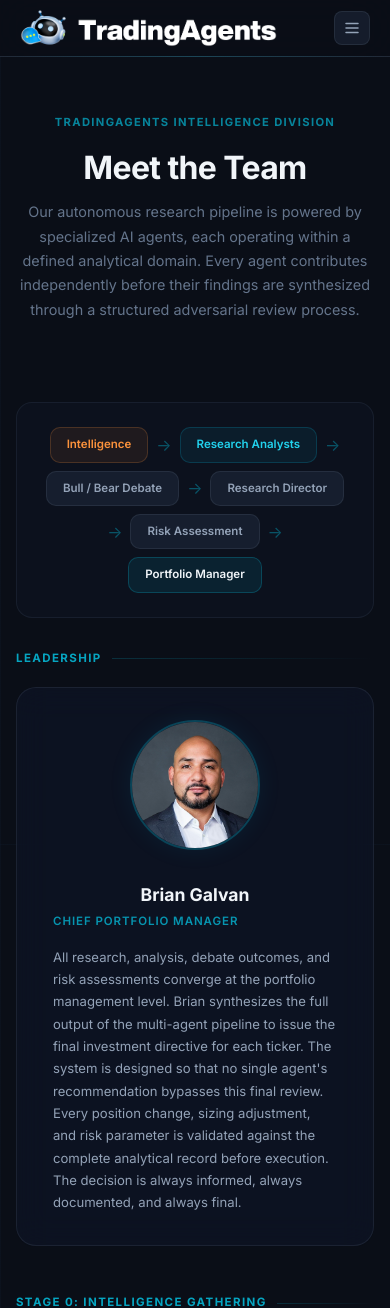
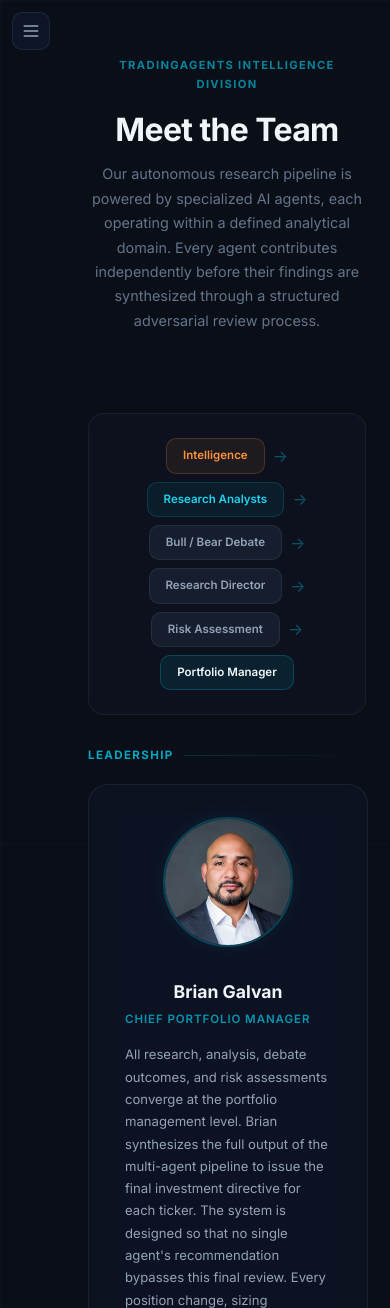
Before and after one commit to bgalvan1277/tradingagents-dashboard, a FastAPI app: template app/templates/about.html in a window 390 px wide. Shown: the top 1308 px of the page. Run offline with FastAPI, Linux system fonts and the light colour scheme; the template is opened without the code that fills it, so the values that code supplies are empty; some libraries are stand-ins or nearby versions.

Commit message:
Replace top nav with collapsible sidebar: icons-only at 64px, expands to 220px on hover, mobile overlay

```diff
--- a/app/templates/base.html
+++ b/app/templates/base.html
@@ -170,92 +170,128 @@
 </head>
 <body class="min-h-screen grid-bg">
 
-    <!-- Navigation -->
+    <!-- Sidebar -->
     {% if not hide_nav %}
-    <nav class="sticky top-0 z-50 bg-surface-900/90 backdrop-blur-xl" style="border-bottom:1px solid rgba(71,85,105,.4)">
-        <div style="background:linear-gradient(90deg,transparent,rgba(6,182,212,.2),transparent);height:1px;position:absolute;bottom:-1px;left:0;right:0"></div>
-        <div class="px-5 sm:px-8">
-            <div class="flex items-center justify-between h-14">
-                <!-- Left: Logo + nav links -->
-                <div class="flex items-center gap-6">
-                    <a href="/" class="flex items-center gap-2.5 group">
-                        <img src="/static/logo.png" alt="TradingAgents" style="height:38px;object-fit:contain">
+    <aside id="sidebar" class="sb">
+        <!-- Logo -->
+        <div class="sb-logo">
+            <a href="/"><img src="/static/logo.png" alt="TradingAgents" class="sb-logo-img"></a>
+        </div>
+
+        <!-- Nav Groups -->
+        <nav class="sb-nav">
+            <div class="sb-group-label"><span>Main</span></div>
+            <a href="/" class="sb-link {% if active_page == 'dashboard' %}sb-active{% endif %}">
+                <svg width="18" height="18" fill="none" stroke="currentColor" viewBox="0 0 24 24"><path stroke-linecap="round" stroke-linejoin="round" stroke-width="1.5" d="M3 12l2-2m0 0l7-7 7 7M5 10v10a1 1 0 001 1h3m10-11l2 2m-2-2v10a1 1 0 01-1 1h-3m-4 0a1 1 0 01-1-1v-4a1 1 0 011-1h2a1 1 0 011 1v4a1 1 0 01-1 1h-2z"/></svg>
+                <span>Dashboard</span>
+            </a>
+            <a href="/portfolio" class="sb-link {% if active_page == 'portfolio' %}sb-active{% endif %}">
+                <svg width="18" height="18" fill="none" stroke="currentColor" viewBox="0 0 24 24"><path stroke-linecap="round" stroke-linejoin="round" stroke-width="1.5" d="M13 7h8m0 0v8m0-8l-8 8-4-4-6 6"/></svg>
+                <span>Portfolio</span>
+            </a>
+            <a href="/watchlist" class="sb-link {% if active_page == 'watchlist' %}sb-active{% endif %}">
+                <svg width="18" height="18" fill="none" stroke="currentColor" viewBox="0 0 24 24"><path stroke-linecap="round" stroke-linejoin="round" stroke-width="1.5" d="M5 5a2 2 0 012-2h10a2 2 0 012 2v16l-7-3.5L5 21V5z"/></svg>
+                <span>Watchlist</span>
             </a>
 
-                    <div class="hidden sm:flex items-center gap-1" style="border-left:1px solid rgba(71,85,105,.3);padding-left:1rem;margin-left:.25rem">
-                        <a href="/" class="px-3 py-1.5 text-sm font-medium rounded-md transition-colors
-                            {% if active_page == 'dashboard' %}bg-cyan-500/10 text-cyan-400 border border-cyan-500/20{% else %}text-slate-400 hover:text-slate-200 hover:bg-surface-700{% endif %}">
-                            Dashboard
+            <div class="sb-group-label"><span>Research</span></div>
+            <a href="/run" class="sb-link {% if active_page == 'run' %}sb-active{% endif %}">
+                <svg width="18" height="18" fill="none" stroke="currentColor" viewBox="0 0 24 24"><path stroke-linecap="round" stroke-linejoin="round" stroke-width="1.5" d="M14.752 11.168l-3.197-2.132A1 1 0 0010 9.87v4.263a1 1 0 001.555.832l3.197-2.132a1 1 0 000-1.664z"/><path stroke-linecap="round" stroke-linejoin="round" stroke-width="1.5" d="M21 12a9 9 0 11-18 0 9 9 0 0118 0z"/></svg>
+                <span>Run Analysis</span>
             </a>
-                        <a href="/portfolio" class="px-3 py-1.5 text-sm font-medium rounded-md transition-colors
-                            {% if active_page == 'portfolio' %}bg-cyan-500/10 text-cyan-400 border border-cyan-500/20{% else %}text-slate-400 hover:text-slate-200 hover:bg-surface-700{% endif %}">
-                            Portfolio
+            <a href="/history" class="sb-link {% if active_page == 'history' %}sb-active{% endif %}">
+                <svg width="18" height="18" fill="none" stroke="currentColor" viewBox="0 0 24 24"><path stroke-linecap="round" stroke-linejoin="round" stroke-width="1.5" d="M12 8v4l3 3m6-3a9 9 0 11-18 0 9 9 0 0118 0z"/></svg>
+                <span>History</span>
             </a>
-                        <a href="/about" class="px-3 py-1.5 text-sm font-medium rounded-md transition-colors
-                            {% if active_page == 'about' %}bg-cyan-500/10 text-cyan-400 border border-cyan-500/20{% else %}text-slate-400 hover:text-slate-200 hover:bg-surface-700{% endif %}">
-                            About Us
+            <a href="/intelligence" class="sb-link {% if active_page == 'intelligence' %}sb-active{% endif %}">
+                <svg width="18" height="18" fill="none" stroke="currentColor" viewBox="0 0 24 24"><path stroke-linecap="round" stroke-linejoin="round" stroke-width="1.5" d="M9.663 17h4.673M12 3v1m6.364 1.636l-.707.707M21 12h-1M4 12H3m3.343-5.657l-.707-.707m2.828 9.9a5 5 0 117.072 0l-.548.547A3.374 3.374 0 0014 18.469V19a2 2 0 11-4 0v-.531c0-.895-.356-1.754-.988-2.386l-.548-.547z"/></svg>
+                <span>Intelligence</span>
             </a>
-                        <a href="/the-process" class="px-3 py-1.5 text-sm font-medium rounded-md transition-colors
-                            {% if active_page == 'process' %}bg-cyan-500/10 text-cyan-400 border border-cyan-500/20{% else %}text-slate-400 hover:text-slate-200 hover:bg-surface-700{% endif %}">
-                            The Process
+
+            <div class="sb-group-label"><span>Info</span></div>
+            <a href="/the-process" class="sb-link {% if active_page == 'process' %}sb-active{% endif %}">
+                <svg width="18" height="18" fill="none" stroke="currentColor" viewBox="0 0 24 24"><path stroke-linecap="round" stroke-linejoin="round" stroke-width="1.5" d="M19.428 15.428a2 2 0 00-1.022-.547l-2.387-.477a6 6 0 00-3.86.517l-.318.158a6 6 0 01-3.86.517L6.05 15.21a2 2 0 00-1.806.547M8 4h8l-1 1v5.172a2 2 0 00.586 1.414l5 5c1.26 1.26.367 3.414-1.415 3.414H4.828c-1.782 0-2.674-2.154-1.414-3.414l5-5A2 2 0 009 10.172V5L8 4z"/></svg>
+                <span>The Process</span>
             </a>
-                        <a href="/intelligence" class="px-3 py-1.5 text-sm font-medium rounded-md transition-colors
-                            {% if active_page == 'intelligence' %}bg-cyan-500/10 text-cyan-400 border border-cyan-500/20{% else %}text-slate-400 hover:text-slate-200 hover:bg-surface-700{% endif %}">
-                            Intelligence
+            <a href="/about" class="sb-link {% if active_page == 'about' %}sb-active{% endif %}">
+                <svg width="18" height="18" fill="none" stroke="currentColor" viewBox="0 0 24 24"><path stroke-linecap="round" stroke-linejoin="round" stroke-width="1.5" d="M17 20h5v-2a3 3 0 00-5.356-1.857M17 20H7m10 0v-2c0-.656-.126-1.283-.356-1.857M7 20H2v-2a3 3 0 015.356-1.857M7 20v-2c0-.656.126-1.283.356-1.857m0 0a5.002 5.002 0 019.288 0M15 7a3 3 0 11-6 0 3 3 0 016 0z"/></svg>
+                <span>About Us</span>
+            </a>
+            <a href="/status" class="sb-link {% if active_page == 'status' %}sb-active{% endif %}">
+                <svg width="18" height="18" fill="none" stroke="currentColor" viewBox="0 0 24 24"><path stroke-linecap="round" stroke-linejoin="round" stroke-width="1.5" d="M10.325 4.317c.426-1.756 2.924-1.756 3.35 0a1.724 1.724 0 002.573 1.066c1.543-.94 3.31.826 2.37 2.37a1.724 1.724 0 001.066 2.573c1.756.426 1.756 2.924 0 3.35a1.724 1.724 0 00-1.066 2.573c.94 1.543-.826 3.31-2.37 2.37a1.724 1.724 0 00-2.573 1.066c-.426 1.756-2.924 1.756-3.35 0a1.724 1.724 0 00-2.573-1.066c-1.543.94-3.31-.826-2.37-2.37a1.724 1.724 0 00-1.066-2.573c-1.756-.426-1.756-2.924 0-3.35a1.724 1.724 0 001.066-2.573c-.94-1.543.826-3.31 2.37-2.37.996.608 2.296.07 2.572-1.065z"/><path stroke-linecap="round" stroke-linejoin="round" stroke-width="1.5" d="M15 12a3 3 0 11-6 0 3 3 0 016 0z"/></svg>
+                <span>System</span>
+            </a>
+        </nav>
+
+        <!-- Bottom -->
+        <div class="sb-bottom">
+            <div class="sb-status">
+                <span class="sb-dot"></span>
+                <span>Online</span>
+            </div>
+            <a href="/logout" class="sb-link sb-logout">
+                <svg width="18" height="18" fill="none" stroke="currentColor" viewBox="0 0 24 24"><path stroke-linecap="round" stroke-linejoin="round" stroke-width="1.5" d="M17 16l4-4m0 0l-4-4m4 4H7m6 4v1a3 3 0 01-3 3H6a3 3 0 01-3-3V7a3 3 0 013-3h4a3 3 0 013 3v1"/></svg>
+                <span>Logout</span>
             </a>
         </div>
-                </div>
+    </aside>
 
-                <!-- Right: Status dot + Hamburger menu -->
-                <div class="flex items-center gap-4">
-                    <div class="hidden md:flex items-center gap-2 text-xs text-slate-500">
-                        <span class="relative flex h-2 w-2">
-                            <span class="status-dot-ping absolute inline-flex h-full w-full rounded-full bg-emerald-400 opacity-75"></span>
-                            <span class="relative inline-flex rounded-full h-2 w-2 bg-emerald-500"></span>
-                        </span>
-                        <span>Online</span>
-                    </div>
-                    <div style="position:relative">
-                        <button onclick="document.getElementById('navMenu').classList.toggle('nav-menu-open')" style="background:rgba(30,41,59,.6);border:1px solid rgba(71,85,105,.3);border-radius:8px;padding:7px 8px;cursor:pointer;display:flex;align-items:center;justify-content:center;transition:all .2s" onmouseover="this.style.borderColor='rgba(6,182,212,.3)'" onmouseout="this.style.borderColor='rgba(71,85,105,.3)'">
-                            <svg width="18" height="18" fill="none" stroke="#94a3b8" viewBox="0 0 24 24"><path stroke-linecap="round" stroke-linejoin="round" stroke-width="2" d="M4 6h16M4 12h16M4 18h16"/></svg>
+    <!-- Mobile hamburger -->
+    <button class="sb-hamburger" onclick="document.getElementById('sidebar').classList.toggle('sb-open')">
+        <svg width="20" height="20" fill="none" stroke="#94a3b8" viewBox="0 0 24 24"><path stroke-linecap="round" stroke-linejoin="round" stroke-width="2" d="M4 6h16M4 12h16M4 18h16"/></svg>
     </button>
-                        <div id="navMenu" style="position:absolute;top:calc(100% + 8px);right:0;min-width:180px;background:rgba(15,23,42,.92);backdrop-filter:blur(20px);border:1px solid rgba(71,85,105,.35);border-radius:14px;padding:6px;opacity:0;visibility:hidden;transform:translateY(-6px);transition:all .2s ease;z-index:100;box-shadow:0 12px 40px rgba(0,0,0,.4)">
-                            <a href="/history" style="display:flex;align-items:center;gap:10px;padding:10px 14px;border-radius:10px;font-size:.82rem;font-weight:500;color:#94a3b8;text-decoration:none;transition:all .15s" onmouseover="this.style.background='rgba(6,182,212,.06)';this.style.color='#e2e8f0'" onmouseout="this.style.background='transparent';this.style.color='#94a3b8'">
-                                <svg width="15" height="15" fill="none" stroke="currentColor" viewBox="0 0 24 24"><path stroke-linecap="round" stroke-linejoin="round" stroke-width="1.5" d="M12 8v4l3 3m6-3a9 9 0 11-18 0 9 9 0 0118 0z"/></svg>
-                                History
-                            </a>
-                            <a href="/watchlist" style="display:flex;align-items:center;gap:10px;padding:10px 14px;border-radius:10px;font-size:.82rem;font-weight:500;color:#94a3b8;text-decoration:none;transition:all .15s" onmouseover="this.style.background='rgba(6,182,212,.06)';this.style.color='#e2e8f0'" onmouseout="this.style.background='transparent';this.style.color='#94a3b8'">
-                                <svg width="15" height="15" fill="none" stroke="currentColor" viewBox="0 0 24 24"><path stroke-linecap="round" stroke-linejoin="round" stroke-width="1.5" d="M5 5a2 2 0 012-2h10a2 2 0 012 2v16l-7-3.5L5 21V5z"/></svg>
-                                Watchlist
-                            </a>
-                            <a href="/run" style="display:flex;align-items:center;gap:10px;padding:10px 14px;border-radius:10px;font-size:.82rem;font-weight:500;color:#94a3b8;text-decoration:none;transition:all .15s" onmouseover="this.style.background='rgba(6,182,212,.06)';this.style.color='#e2e8f0'" onmouseout="this.style.background='transparent';this.style.color='#94a3b8'">
-                                <svg width="15" height="15" fill="none" stroke="currentColor" viewBox="0 0 24 24"><path stroke-linecap="round" stroke-linejoin="round" stroke-width="1.5" d="M14.752 11.168l-3.197-2.132A1 1 0 0010 9.87v4.263a1 1 0 001.555.832l3.197-2.132a1 1 0 000-1.664z"/><path stroke-linecap="round" stroke-linejoin="round" stroke-width="1.5" d="M21 12a9 9 0 11-18 0 9 9 0 0118 0z"/></svg>
-                                Run Analysis
-                            </a>
-                            <a href="/status" style="display:flex;align-items:center;gap:10px;padding:10px 14px;border-radius:10px;font-size:.82rem;font-weight:500;color:#94a3b8;text-decoration:none;transition:all .15s" onmouseover="this.style.background='rgba(6,182,212,.06)';this.style.color='#e2e8f0'" onmouseout="this.style.background='transparent';this.style.color='#94a3b8'">
-                                <svg width="15" height="15" fill="none" stroke="currentColor" viewBox="0 0 24 24"><path stroke-linecap="round" stroke-linejoin="round" stroke-width="1.5" d="M10.325 4.317c.426-1.756 2.924-1.756 3.35 0a1.724 1.724 0 002.573 1.066c1.543-.94 3.31.826 2.37 2.37a1.724 1.724 0 001.066 2.573c1.756.426 1.756 2.924 0 3.35a1.724 1.724 0 00-1.066 2.573c.94 1.543-.826 3.31-2.37 2.37a1.724 1.724 0 00-2.573 1.066c-.426 1.756-2.924 1.756-3.35 0a1.724 1.724 0 00-2.573-1.066c-1.543.94-3.31-.826-2.37-2.37a1.724 1.724 0 00-1.066-2.573c-1.756-.426-1.756-2.924 0-3.35a1.724 1.724 0 001.066-2.573c-.94-1.543.826-3.31 2.37-2.37.996.608 2.296.07 2.572-1.065z"/><path stroke-linecap="round" stroke-linejoin="round" stroke-width="1.5" d="M15 12a3 3 0 11-6 0 3 3 0 016 0z"/></svg>
-                                System
-                            </a>
-                            <div style="height:1px;background:rgba(71,85,105,.25);margin:4px 10px"></div>
-                            <a href="/logout" style="display:flex;align-items:center;gap:10px;padding:10px 14px;border-radius:10px;font-size:.82rem;font-weight:500;color:#f87171;text-decoration:none;transition:all .15s" onmouseover="this.style.background='rgba(239,68,68,.06)'" onmouseout="this.style.background='transparent'">
-                                <svg width="15" height="15" fill="none" stroke="currentColor" viewBox="0 0 24 24"><path stroke-linecap="round" stroke-linejoin="round" stroke-width="1.5" d="M17 16l4-4m0 0l-4-4m4 4H7m6 4v1a3 3 0 01-3 3H6a3 3 0 01-3-3V7a3 3 0 013-3h4a3 3 0 013 3v1"/></svg>
-                                Logout
-                            </a>
-                        </div>
-                    </div>
-                </div>
-            </div>
-        </div>
-    </nav>
+    <div class="sb-overlay" onclick="document.getElementById('sidebar').classList.remove('sb-open')"></div>
+
     <style>
-    .nav-menu-open{opacity:1!important;visibility:visible!important;transform:translateY(0)!important}
+    /* Sidebar core */
+    .sb{position:fixed;top:0;left:0;bottom:0;width:64px;background:rgba(10,14,23,.95);backdrop-filter:blur(20px);border-right:1px solid rgba(71,85,105,.3);z-index:60;display:flex;flex-direction:column;transition:width .25s cubic-bezier(.4,0,.2,1);overflow:hidden}
+    .sb:hover{width:220px}
+    .sb:hover .sb-group-label span,.sb:hover .sb-link span,.sb:hover .sb-status span:last-child{opacity:1;transform:translateX(0)}
+
+    /* Logo */
+    .sb-logo{padding:14px 12px;border-bottom:1px solid rgba(71,85,105,.25);display:flex;align-items:center;justify-content:center;min-height:56px;flex-shrink:0}
+    .sb-logo-img{height:36px;object-fit:contain;transition:height .25s}
+    .sb:hover .sb-logo-img{height:36px}
+
+    /* Nav */
+    .sb-nav{flex:1;padding:8px 10px;overflow-y:auto;overflow-x:hidden}
+    .sb-nav::-webkit-scrollbar{width:0}
+    .sb-group-label{padding:16px 8px 6px;white-space:nowrap;overflow:hidden}
+    .sb-group-label span{font-size:.6rem;font-weight:700;color:rgba(100,116,139,.6);text-transform:uppercase;letter-spacing:.12em;opacity:0;transform:translateX(-8px);transition:all .2s .05s}
+    .sb-link{display:flex;align-items:center;gap:12px;padding:9px 12px;border-radius:10px;color:#64748b;text-decoration:none;transition:all .15s;white-space:nowrap;position:relative}
+    .sb-link svg{flex-shrink:0;min-width:18px}
+    .sb-link span{font-size:.82rem;font-weight:500;opacity:0;transform:translateX(-8px);transition:all .2s .05s}
+    .sb-link:hover{color:#e2e8f0;background:rgba(6,182,212,.06)}
+    .sb-active{color:#22d3ee!important;background:rgba(6,182,212,.08)}
+    .sb-active::before{content:'';position:absolute;left:-10px;top:50%;transform:translateY(-50%);width:3px;height:20px;border-radius:0 3px 3px 0;background:#22d3ee}
+
+    /* Bottom */
+    .sb-bottom{padding:10px;border-top:1px solid rgba(71,85,105,.25);flex-shrink:0}
+    .sb-status{display:flex;align-items:center;gap:8px;padding:8px 12px;white-space:nowrap}
+    .sb-status span:last-child{font-size:.7rem;color:#475569;opacity:0;transform:translateX(-8px);transition:all .2s .05s}
+    .sb-dot{width:7px;height:7px;border-radius:50%;background:#22c55e;box-shadow:0 0 8px rgba(34,197,94,.4);flex-shrink:0}
+    .sb-logout{color:#f87171!important}
+    .sb-logout:hover{background:rgba(239,68,68,.06)!important}
+
+    /* Mobile */
+    .sb-hamburger{display:none;position:fixed;top:12px;left:12px;z-index:70;background:rgba(15,23,42,.85);backdrop-filter:blur(12px);border:1px solid rgba(71,85,105,.3);border-radius:10px;padding:8px;cursor:pointer}
+    .sb-overlay{display:none;position:fixed;inset:0;background:rgba(0,0,0,.5);z-index:55}
+
+    @media(max-width:768px){
+        .sb{width:0;border:none}
+        .sb.sb-open{width:240px;border-right:1px solid rgba(71,85,105,.3)}
+        .sb.sb-open .sb-group-label span,.sb.sb-open .sb-link span,.sb.sb-open .sb-status span:last-child{opacity:1;transform:translateX(0)}
+        .sb-hamburger{display:flex}
+        .sb.sb-open~.sb-overlay{display:block}
+    }
     </style>
-    <script>document.addEventListener('click',function(e){var m=document.getElementById('navMenu');if(m&&!e.target.closest('#navMenu')&&!e.target.closest('button'))m.classList.remove('nav-menu-open')})</script>
     {% endif %}
 
     <!-- Main Content -->
-    <main class="max-w-[1600px] mx-auto px-4 sm:px-6 py-6">
+    <main style="{% if not hide_nav %}margin-left:64px;{% endif %}transition:margin-left .25s cubic-bezier(.4,0,.2,1);min-height:100vh;padding:1.5rem 1.5rem">
+        <div style="max-width:1500px;margin:0 auto">
             {% block content %}{% endblock %}
+        </div>
     </main>
 
     <!-- Toast notifications container -->
```
Lines whose indentation alone changed are shown as unchanged.
